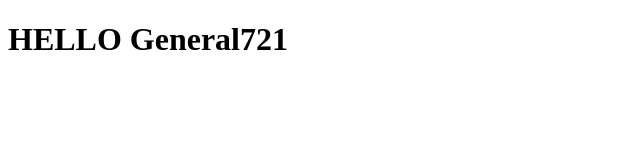
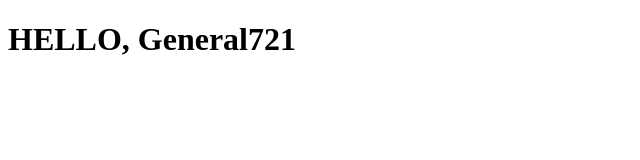
Before and after one commit to General721/lecture0, a plain HTML site: page index.html in a window 1280 px wide. Shown: the whole page, without its empty margins (0-640 px from the left). Drawn offline with Linux system fonts and the light colour scheme.

Commit message:
Add a Comma

```diff
--- a/index.html
+++ b/index.html
@@ -7,6 +7,6 @@
   <title>Document</title>
 </head>
 <body>
-  <h1>HELLO General721</h1>
+  <h1>HELLO, General721</h1>
 </body>
 </html>
```
